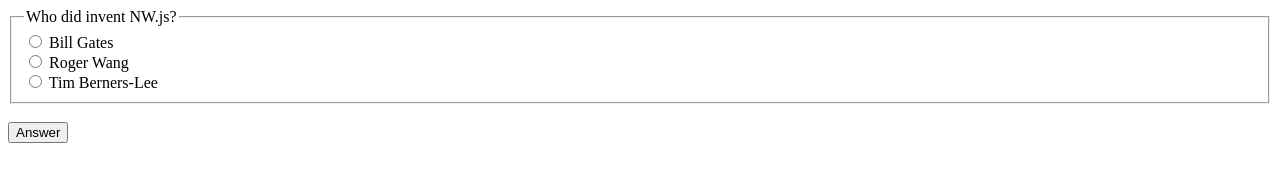
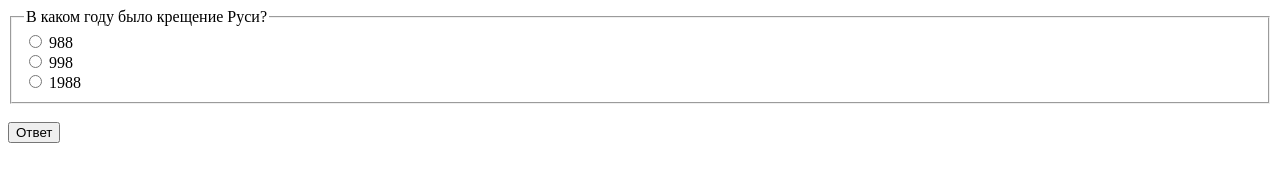
Before and after one commit to xenon136/PIP, a website: page test.html in a window 1280 px wide. Drawn offline with Linux system fonts and the light colour scheme.

Commit message:
change test

```diff
--- a/test.html
+++ b/test.html
@@ -7,27 +7,27 @@
 </head>
 <body>
 
-<form name="quiz" id="quiz">
+<form name="test" id="test">
     <fieldset>
-        <legend>Who did invent NW.js?</legend>
+        <legend>В каком году было крещение Руси?</legend>
 
-        <input type="radio" id="Bill Gates" name="human" value="1">
-        <label for="Bill Gates">Bill Gates</label><br/>
+        <input type="radio" id="first" name="year" value="1">
+        <label for="Bill Gates">988</label><br/>
 
-        <input type="radio" id="Roger Wang" name="human" value="2">
-        <label for="Roger Wang">Roger Wang</label><br/>
+        <input type="radio" id="second" name="year" value="2">
+        <label for="Roger Wang">998</label><br/>
 
-        <input type="radio" id="Tim Berners-Lee" name="human" value="3">
-        <label for="Tim Berners-Lee">Tim Berners-Lee</label>
+        <input type="radio" id="third" name="year" value="3">
+        <label for="Tim Berners-Lee">1988</label>
     </fieldset>
     <br>
-    <input type="submit" onclick="checking()" value="Answer">
+    <input type="submit" onclick="checking()" value="Ответ">
 </form>
 <script>
     function checking() {
-        var answers = quiz.human.value;
+        var answers = quiz.year.value;
 
-        if (answers == "2") {
+        if (answers == "1") {
             alert("Exactly!")
         } else {
             alert("Wrong answer!")
```
